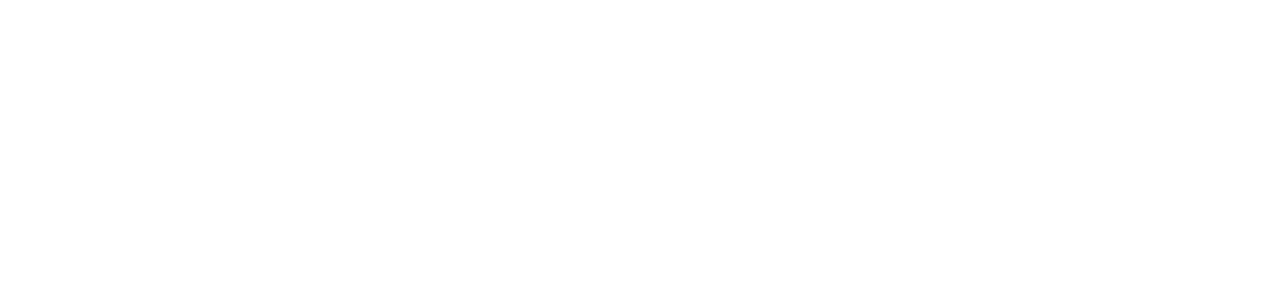
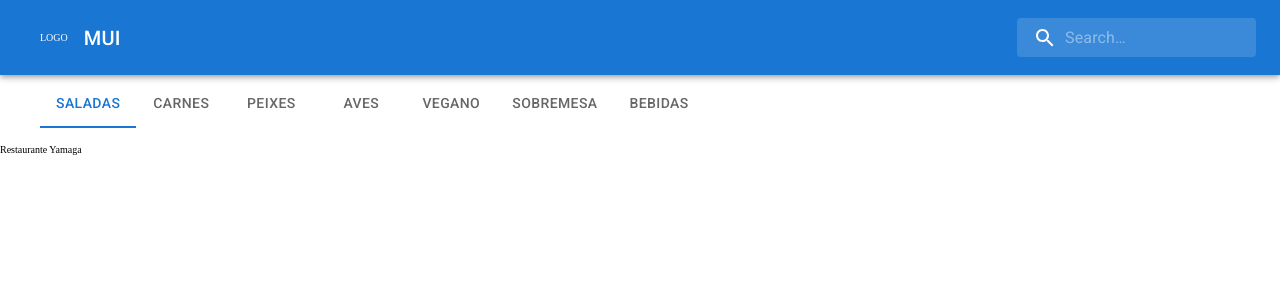
Before and after one commit to chatakeyama/my-menu, a React (Create React App) app: page /about in a window 1280 px wide. Before the commit this address had no page. Shown: the top 300 px of the page. Built offline with nearby package versions, Linux system fonts and the light colour scheme.

Commit message:
feat: troca rota order para about

```diff
--- a/src/index.js
+++ b/src/index.js
@@ -4,7 +4,7 @@
 import './index.scss';
 import App from './App.tsx';
 import reportWebVitals from './reportWebVitals';
-import Order from './components/Order/Order.tsx';
+import About from './routes/about/About.tsx';
 import HomePage from './routes/menu/Menu.tsx';
 
 const root = ReactDOM.createRoot(document.getElementById('root'));
@@ -14,7 +14,7 @@
       <Routes>
         <Route path="/" element={<App />}>
           <Route path="menu" element={<HomePage />} />
-          <Route path="order" element={<Order />} />
+          <Route path="about" element={<About />} />
         </Route>
       </Routes>
     </BrowserRouter>
--- /dev/null
+++ b/src/routes/about/About.tsx
@@ -0,0 +1,9 @@
+import React from "react"
+
+function About() {
+    return (
+        <p>Restaurante Yamaga</p>
+    )
+}
+
+export default About
```
